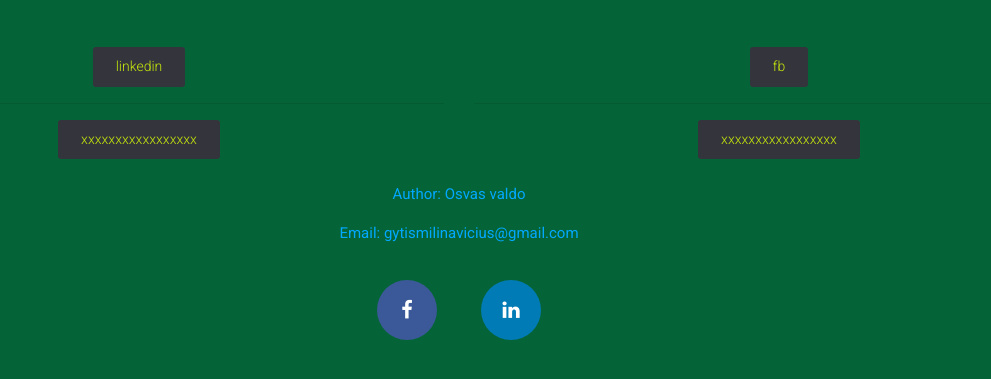
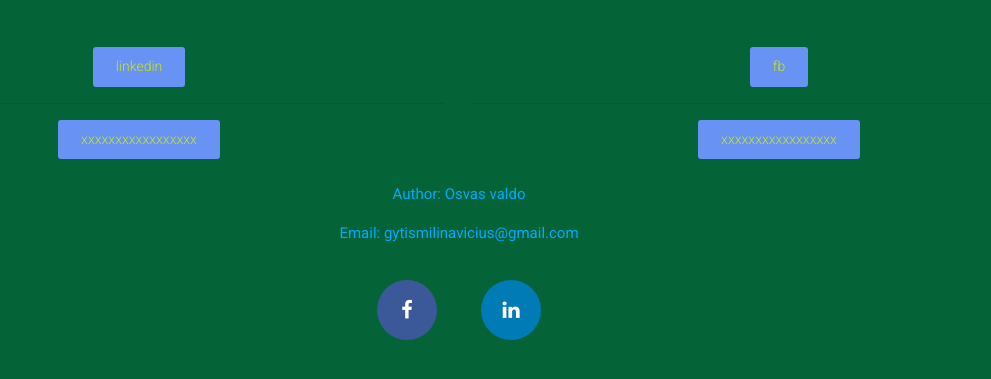
Before and after one commit to gytmil/gytmil.github.io, a plain HTML site: page index.html in a window 1280 px wide. Shown: the part 113-492 px from the top of the page, without its empty margins (181-1172 px from the left). Drawn offline with nearby package versions, Linux system fonts and the light colour scheme.

Commit message:
Update style.css

```diff
--- a/style.css
+++ b/style.css
@@ -22,7 +22,7 @@ a, p {
     line-height: 1.4;
     color: #C8E90B;
     text-align: center;
-    background: #34343c none;
+    background: #6892F4 none;
     border-width: 1px;
     border-style: solid;
     border-color: transparent;
```
